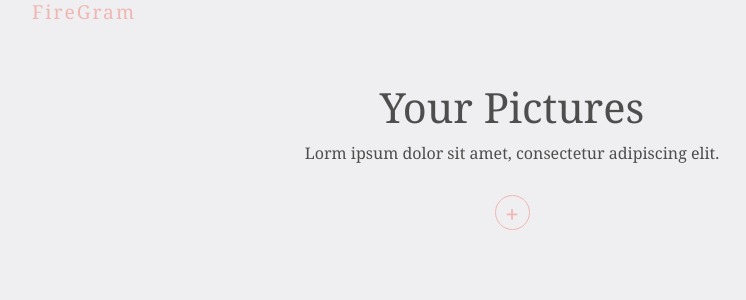
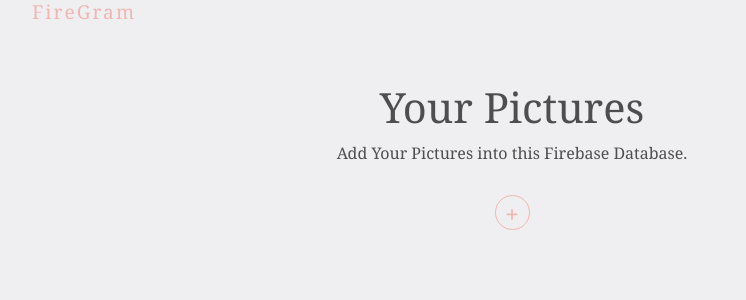
Before and after one commit to Ponpon55837/photoGallary-react, a React (Create React App) app: page / in a window 1280 px wide. Shown: the top 300 px of the page, without its empty margins (128-874 px from the left). Built offline with nearby package versions, Linux system fonts and the light colour scheme; no server answers; the database is empty.

Commit message:
add gif type to use

```diff
--- a/src/comps/Title.js
+++ b/src/comps/Title.js
@@ -10,7 +10,7 @@ const Title = () => {
         FireGram
       </h1>
       <h2>Your Pictures</h2>
-      <p>Lorm ipsum dolor sit amet, consectetur adipiscing elit.</p>
+      <p>Add Your Pictures into this Firebase Database.</p>
     </motion.div>
   )
 }
--- a/src/comps/UploadForm.js
+++ b/src/comps/UploadForm.js
@@ -7,7 +7,7 @@ const UploadForm = () => {
   const [file, setFile] = useState(null)
   const [error, setError] =useState(null)
 
-  const types = ['image/png', 'image/jpeg']
+  const types = ['image/png', 'image/jpeg', 'image/gif']
 
   const changeHandler = (e) => {
     // 抓取放入陣列的第一筆資料內容
```
